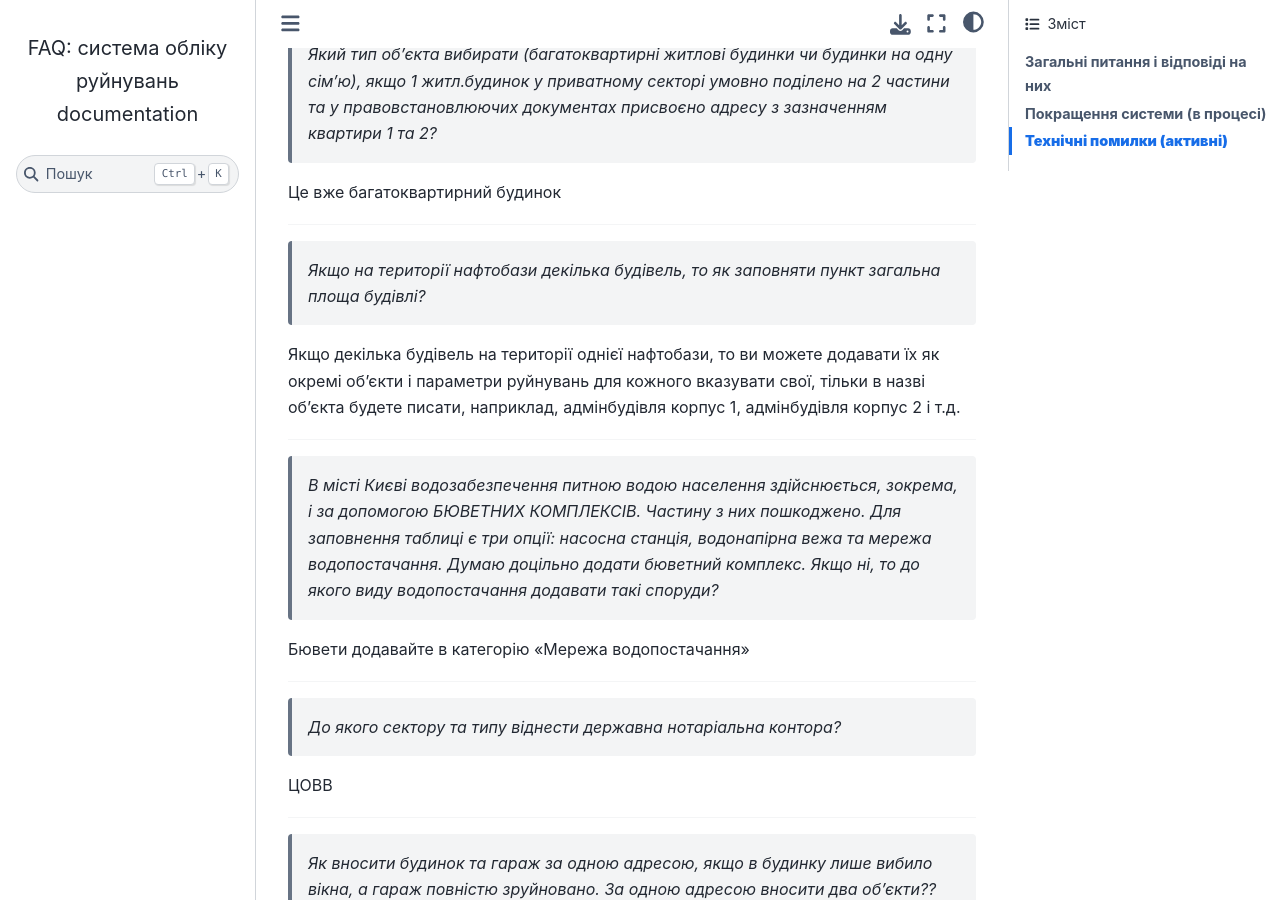
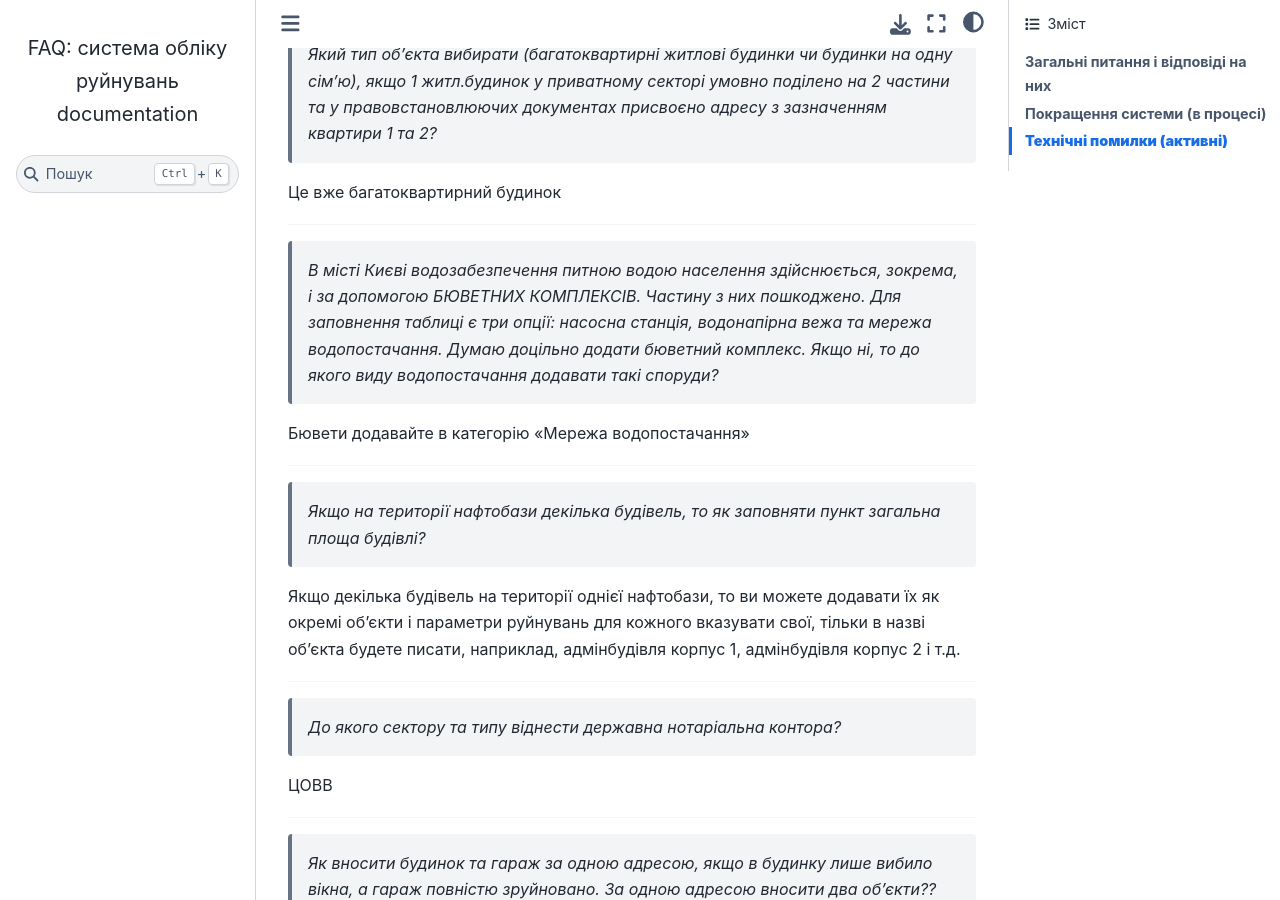
Before and after one commit to hp0404/docs.rebuild, a Sphinx documentation site: the page built from docs/source/index.md, in a window 1280 px wide and 900 px high, scrolled down 4771 px. Built offline with Sphinx 7.4.7 and the Sphinx Book theme 1.1.4, drawn with Linux system fonts in a browser that asks for light colours; some of the changed lines change nothing that is shown; some of the changed text lies outside the part shown.

Commit message:
Updated docs

```diff
--- a/docs/source/index.md
+++ b/docs/source/index.md
@@ -6,7 +6,7 @@
 * переглянути керівництво з користування системою можна за [посиланням](https://docs.google.com/document/d/1hqHZ8R5iTV7zHfnh6B-JPdyyveOn_sPY/edit?usp=sharing&ouid=107928786623657603960&rtpof=true&sd=true);
 * поставити запитання можна через [форму](https://forms.gle/Vd8zJrTydsTgpC6p9).
 
-*Востаннє оновлено: <!-- date starts -->07.09.2022 18:54:58<!-- date ends -->*
+*Востаннє оновлено: <!-- date starts -->07.09.2022 21:56:37<!-- date ends -->*
 
 ---
 
@@ -117,17 +117,17 @@
 Це вже багатоквартирний будинок
 
 ---
-> *Якщо на території нафтобази декілька будівель, то як заповняти пункт загальна площа будівлі?*
-
-Якщо декілька будівель на території однієї нафтобази, то ви можете додавати їх як окремі об'єкти і параметри руйнувань для кожного вказувати свої, тільки в назві об'єкта будете писати, наприклад, адмінбудівля корпус 1, адмінбудівля корпус 2 і т.д.
-
----
 > *В місті Києві водозабезпечення питною водою населення здійснюється, зокрема, і за допомогою БЮВЕТНИХ КОМПЛЕКСІВ.
  Частину з них пошкоджено.
  Для заповнення таблиці є три опції: насосна станція, водонапірна вежа та мережа водопостачання.
  Думаю доцільно додати бюветний комплекс. Якщо ні, то до якого виду водопостачання додавати такі споруди?*
 
 Бювети додавайте в категорію "Мережа водопостачання"
+
+---
+> *Якщо на території нафтобази декілька будівель, то як заповняти пункт загальна площа будівлі?*
+
+Якщо декілька будівель на території однієї нафтобази, то ви можете додавати їх як окремі об'єкти і параметри руйнувань для кожного вказувати свої, тільки в назві об'єкта будете писати, наприклад, адмінбудівля корпус 1, адмінбудівля корпус 2 і т.д.
 
 ---
 > *До якого сектору та типу віднести державна нотаріальна контора?*
```
